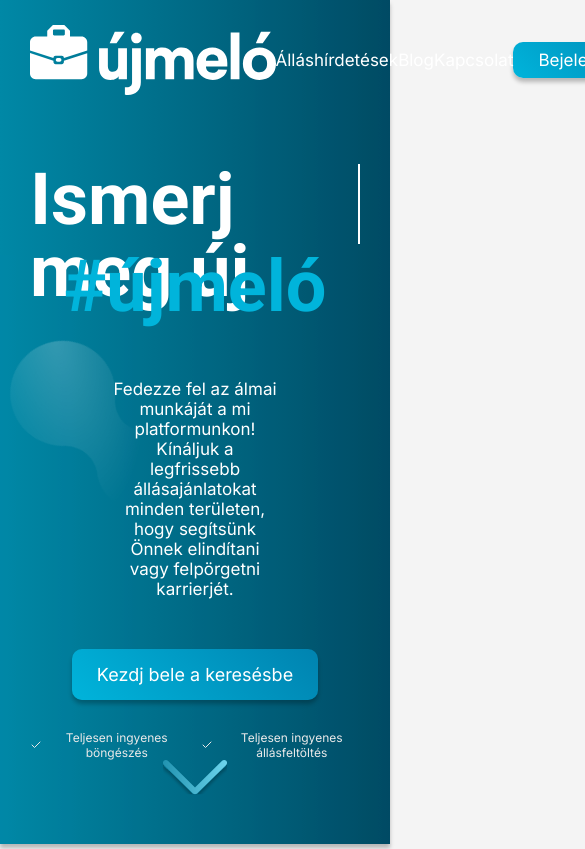
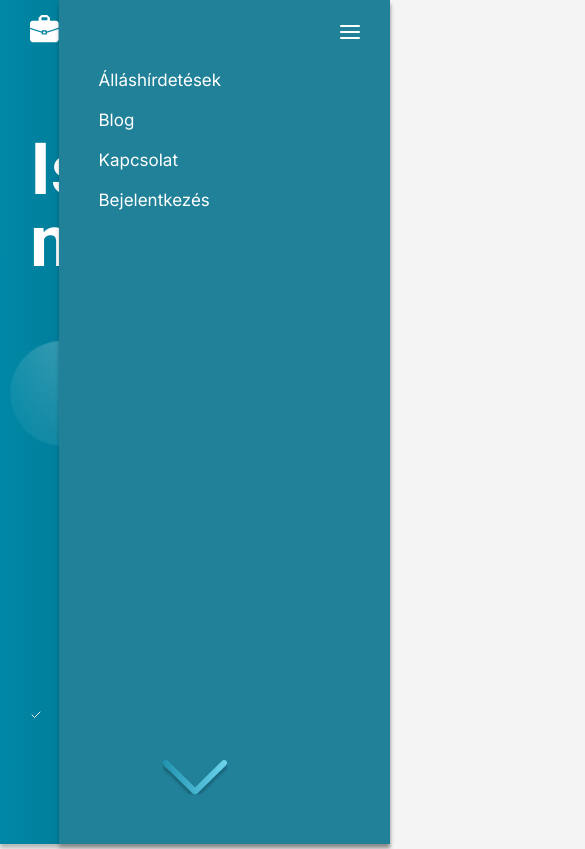
Before and after one commit to Majordomi07/vizsgaremek, a plain HTML site: page frontend/index.html in a window 390 px wide. Shown: the top 849 px of the page, 585 px wide, since content can reach past the window. Drawn offline with nearby package versions, Linux system fonts and the light colour scheme.

Commit message:
responsive

```diff
--- /dev/null
+++ b/frontend/headerSwitch.js
@@ -0,0 +1,7 @@
+function toggle() {
+  var bars = document.querySelector(".bars");
+  var nav = document.getElementById("nav");
+  console.log(nav);
+  bars.classList.toggle("active");
+  nav.classList.toggle("hide");
+}
--- a/frontend/index.css
+++ b/frontend/index.css
@@ -115,6 +115,130 @@
 
 .desktop .cta a:hover {
   transform: scale(1.1);
+}
+
+/* --------------------------------- Mobile --------------------------------- */
+
+.mobile {
+  display: flex;
+  align-items: center;
+  justify-content: space-between;
+
+  padding-top: 15px;
+}
+
+.mobile .brand {
+  display: flex;
+  align-items: center;
+  justify-content: center;
+}
+
+.mobile .brand img {
+  height: 35px;
+  padding: 0;
+  margin: 0;
+}
+
+.mobile .bars {
+  width: 35px;
+  height: 35px;
+  z-index: 2;
+}
+
+.mobile .bars i {
+  width: 20px;
+  height: 2px;
+  background: white;
+  border-radius: 5px;
+  position: absolute;
+  right: 30px;
+  top: 30.5px;
+}
+
+.mobile .bars i::before {
+  content: "";
+  width: 20px;
+  height: 2px;
+  background: white;
+  border-radius: 5px;
+  position: absolute;
+  bottom: 6px;
+}
+
+.mobile .bars i::after {
+  content: "";
+  width: 20px;
+  height: 2px;
+  background: white;
+  border-radius: 5px;
+  position: absolute;
+  top: 6px;
+}
+
+.mobile .bars.active i {
+  background: transparent;
+}
+
+.mobile .bars.active i::before {
+  rotate: 45deg;
+  top: 0px;
+}
+
+.mobile .bars.active i::after {
+  rotate: -45deg;
+  top: 0px;
+}
+
+.mobile nav {
+  position: fixed;
+  background: #218199;
+  height: 100vh;
+  top: 0;
+  right: 0;
+  width: 85%;
+  z-index: 1;
+  display: flex;
+  flex-direction: column;
+
+  padding: 70px 40px;
+  box-shadow: 0px 4px 4px 0px rgba(0, 0, 0, 0.25);
+
+  transition: all 0.5s;
+}
+
+.open {
+  display: block;
+}
+
+.hide {
+  display: none;
+}
+
+.mobile nav a {
+  margin-bottom: 20px;
+  text-decoration: none;
+  color: white;
+  color: white;
+  font-family: "Inter", sans-serif;
+  font-size: 17px;
+}
+
+@media only screen and (max-width: 900px) {
+  .desktop {
+    display: none;
+  }
+  .mobile {
+    display: flex;
+  }
+}
+
+@media only screen and (min-width: 900px) {
+  .desktop {
+    display: flex;
+  }
+  .mobile {
+    display: none;
+  }
 }
 
 /* -------------------------------------------------------------------------- */
--- a/frontend/index.html
+++ b/frontend/index.html
@@ -5,6 +5,12 @@
     <meta name="viewport" content="width=device-width, initial-scale=1.0" />
     <title>újmeló | Álláskeresési platform</title>
     <link rel="stylesheet" href="index.css" />
+    <script
+      src="https://cdnjs.cloudflare.com/ajax/libs/jquery/3.7.1/jquery.min.js"
+      integrity="sha512-v2CJ7UaYy4JwqLDIrZUI/4hqeoQieOmAZNXBeQyjo21dadnwR+8ZaIJVT8EE2iyI61OV8e6M8PP2/4hpQINQ/g=="
+      crossorigin="anonymous"
+      referrerpolicy="no-referrer"
+    ></script>
     <script src="https://cdn.jsdelivr.net/npm/typed.js@2.0.12"></script>
     <script src="https://kit.fontawesome.com/cf8fab1fb5.js" crossorigin="anonymous"></script>
   </head>
@@ -28,6 +34,23 @@
         <div class="cta">
           <a href="">Bejelentkezés</a>
         </div>
+      </header>
+
+      <!-- -------------------------- Responsive header -------------------------- -->
+
+      <header class="mobile">
+        <div class="brand">
+          <img src="../images/logo-white.svg" />
+        </div>
+        <div class="bars" onclick="toggle()">
+          <i></i>
+        </div>
+        <nav id="nav">
+          <a href="">Álláshírdetések</a>
+          <a href="">Blog</a>
+          <a href="">Kapcsolat</a>
+          <a href="">Bejelentkezés</a>
+        </nav>
       </header>
 
       <!-- ----------------------------------------------------------------------- -->
@@ -348,5 +371,6 @@
     </div>
     <script src="typeWriter.js"></script>
     <script src="headerScroll.js"></script>
+    <script src="headerSwitch.js"></script>
   </body>
 </html>
```
